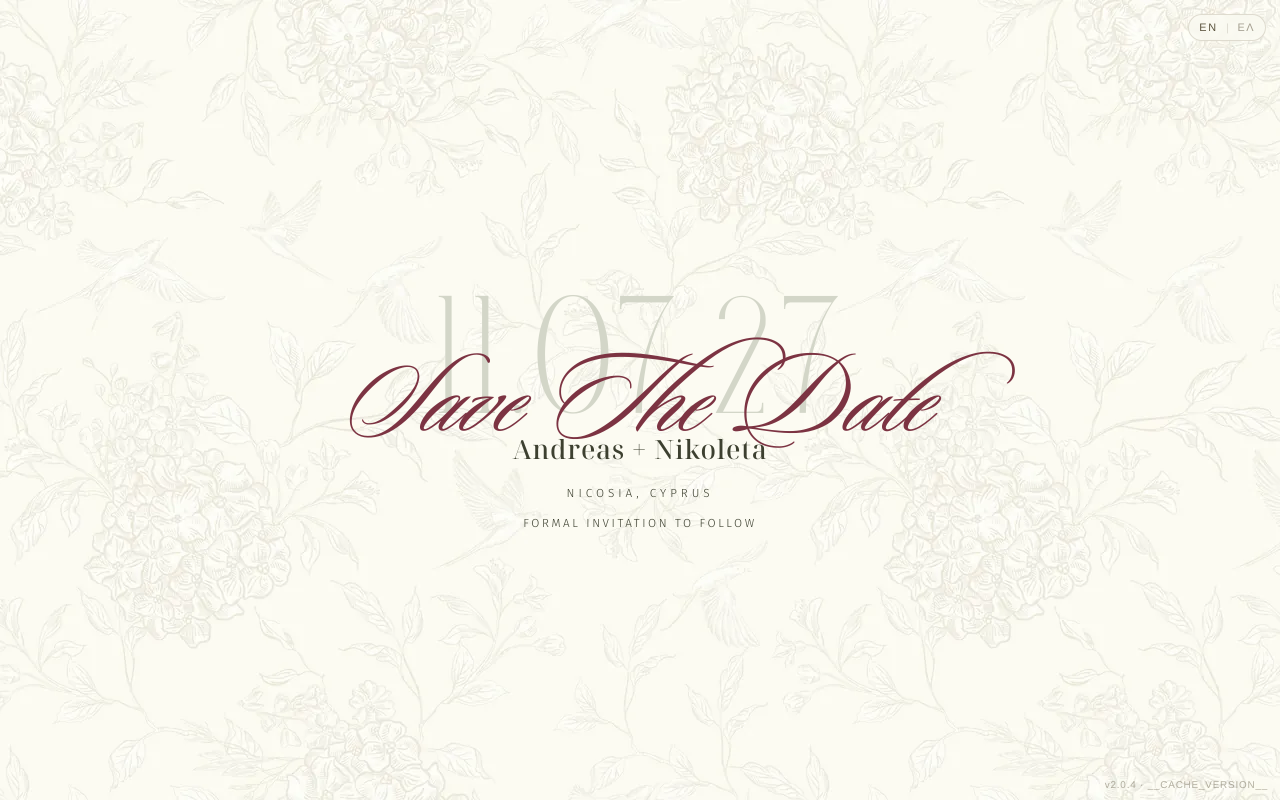
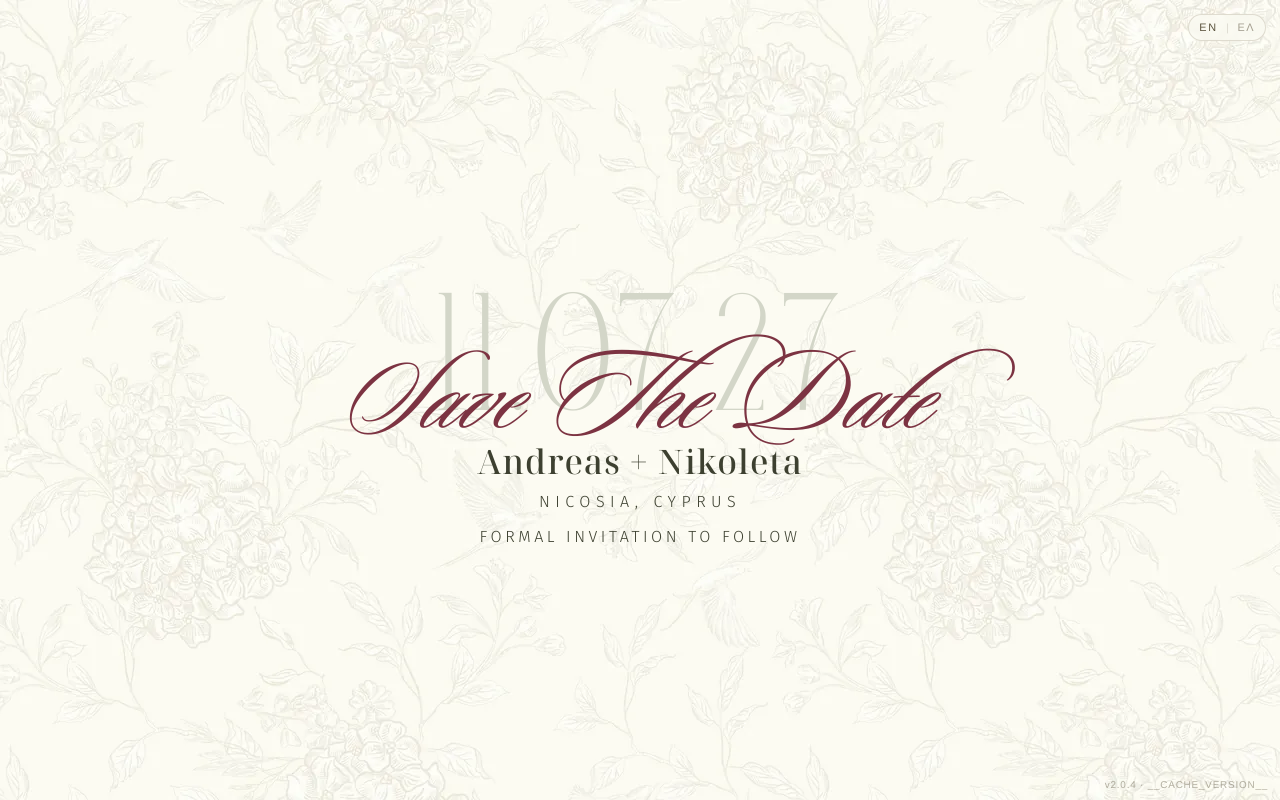
Before and after one commit to aneophitou/wedding-save-the-date, a website: page site/index.html in a window 1280 px wide. Drawn offline with Linux system fonts and the light colour scheme.

Commit message:
Update styles.css

```diff
--- a/site/styles.css
+++ b/site/styles.css
@@ -97,7 +97,7 @@ body {
 
 .title-aside {
   position: absolute;
-  top: 83%;
+  top: 86%;
   left: 0;
   right: 0;
   text-align: center;
@@ -109,7 +109,7 @@ body {
   font-family: "Fira Sans", "Helvetica Neue", Arial, sans-serif;
   font-weight: 300;
   font-size: calc(
-    8 * var(--title-type-scale) / var(--title-artboard) * 100cqw
+    11 * var(--title-type-scale) / var(--title-artboard) * 100cqw
   );
   line-height: 1.15;
   letter-spacing: 0.34em;
@@ -176,14 +176,14 @@ html.lang-el .calendar-ios-link {
 
 .title-names {
   position: absolute;
-  top: 66%;
+  top: 70%;
   left: 0;
   right: 0;
   margin: 0;
   font-family: "Noto Serif Display", Georgia, "Times New Roman", serif;
   font-weight: 500;
   font-size: calc(
-    18 * var(--title-type-scale) / var(--title-artboard) * 100cqw
+    23 * var(--title-type-scale) / var(--title-artboard) * 100cqw
   );
   line-height: 1;
   letter-spacing: 0.03em;
@@ -231,7 +231,7 @@ html.lang-el .calendar-ios-link {
   color: #bcb5a7;
   font-family: "Fira Sans", "Helvetica Neue", Arial, sans-serif;
   font-size: calc(
-    8 * var(--title-type-scale) / var(--title-artboard) * var(--title-block-width)
+    11 * var(--title-type-scale) / var(--title-artboard) * var(--title-block-width)
   );
   font-weight: 300;
   letter-spacing: 0.22em;
@@ -351,7 +351,7 @@ html.ios .calendar-cta {
 
   .calendar-cta {
     width: min(50vw, 20rem);
-    margin-top: 1.5rem;
+    margin-top: 1.9rem;
   }
 }
 
```
